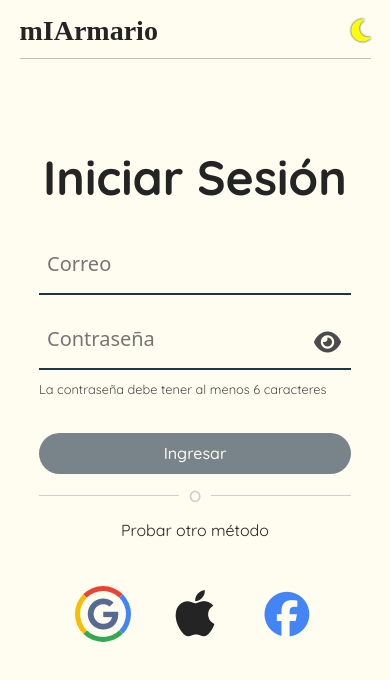
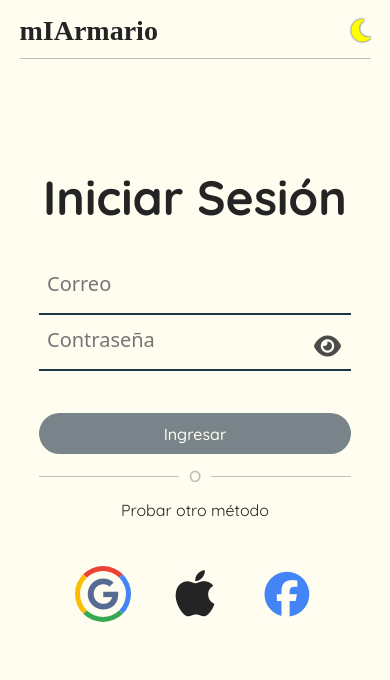
Before and after one commit to Juan-Diego-E/miarmario, a React (Vite) app in the folder miarmario/: page /login in a window 390 px wide. Shown: the top 680 px of the page. Built offline with nearby package versions, Linux system fonts and the light colour scheme; a web font is replaced by a local one.

Commit message:
Linked register page + Solving validation problems + Responsive design

```diff
--- a/miarmario/src/styles/components/LogIn.css
+++ b/miarmario/src/styles/components/LogIn.css
@@ -43,14 +43,20 @@
     align-items: center;
     justify-content: center;
     gap: 0 10px;
-    color: #cfcfcf;
+    color: var(--c);
     font-weight: 600;
 }
 
 .login-form .o>div {
-    background-color: #cfcfcf;
+    background-color: var(--c);
     width: 50%;
     height: 1px;
+}
+
+.login-form .register-link {
+    display: flex;
+    flex-direction: column;
+    font-size: 1rem;
 }
 
 /* --------------Login-Icons--------------- */
@@ -113,6 +119,16 @@
 
 /* ----------Input-Validations------- */
 
+.password-alert {
+    visibility: hidden;
+    color: var(--c);
+    position: absolute;
+    bottom: -20px;
+    font-size: 0.8rem;
+    left: 0;
+    transition: color 0.3s ease-in-out;
+}
+
 .login-form input:invalid:not(:placeholder-shown),
 .login-form input:valid:not(:placeholder-shown) {
     border-color: #ea4135b3;
@@ -122,12 +138,12 @@
 }
 .login-form input:invalid:not(:placeholder-shown)+.password-alert {
     color: #ea4135b3;
+    visibility: visible;
 }
 .login-form input:valid:not(:placeholder-shown)+.password-alert {
     color: #35a852b3;
 }
-.login-form input:invalid~button[type="submit"],
-.login-form .password-container > input:invalid~button[type="submit"]{
+.login-form input:invalid~button[type="submit"]{
     opacity: .6;
     pointer-events: none;
     cursor: none;
@@ -136,21 +152,13 @@
 .password-container {
     position: relative;
     display: flex;
-    align-items: center;
+    place-items: end;
+    height: 40px;
+    margin: 0.4rem 0 2rem;
 }
 
 .password {
     flex: 1;
-    margin-bottom: 3.3rem;
-}
-
-.password-alert {
-    color: var(--color-text-secondary);
-    position: absolute;
-    bottom: 24px;
-    font-size: 0.8rem;
-    left: 0;
-    transition: color 0.3s ease-in-out;
 }
 
 .toggle-password {
@@ -159,9 +167,9 @@
     cursor: pointer;
     position: absolute;
     right: 10px;
+    bottom: 10px;
     color: var(--color-text-secondary);
     font-size: 1.5rem;
-    margin-bottom: 2.6rem;
 }
 
 .toggle-password:focus {
@@ -175,10 +183,21 @@
         max-width: 600px;
     }
 }
-@media (width < 768px) and (height < 800px) {
+@media (width < 768px) and (height < 600px) {
     .login-title {
         font-size: 2rem;
-        margin-bottom: 0.8rem;
+        margin-bottom: 0;
+    }
+
+    .login-form input {
+        padding: 0.4em 0 1em 0.2em;
+        border: none;
+        border-bottom: 2px solid var(--color-border);
+        font-size: 14px;
+    }
+
+    .login-form .register-link {
+        font-size: 0.8rem;
     }
 }
 
@@ -186,7 +205,10 @@
     .toggle-password {
         right: 8px;
         font-size: 1.2rem;
-        margin-bottom: 3rem;
+    }
+
+    .password-alert {
+        font-size: 0.7rem;
     }
 
     .login-title {
@@ -195,15 +217,16 @@
     }
 
     .login-form input {
-        padding: 0.6em 0 0.6em 0.2em;
-        border: none;
-        border-bottom: 2px solid var(--color-border);
         font-size: 14px;
     }
 
     .primary-button{
         padding: 0.5em 0;
         font-size: 0.8em;
+    }
+
+    .o + p{
+        font-size: 14px;
     }
 
     .login-btn {
```
